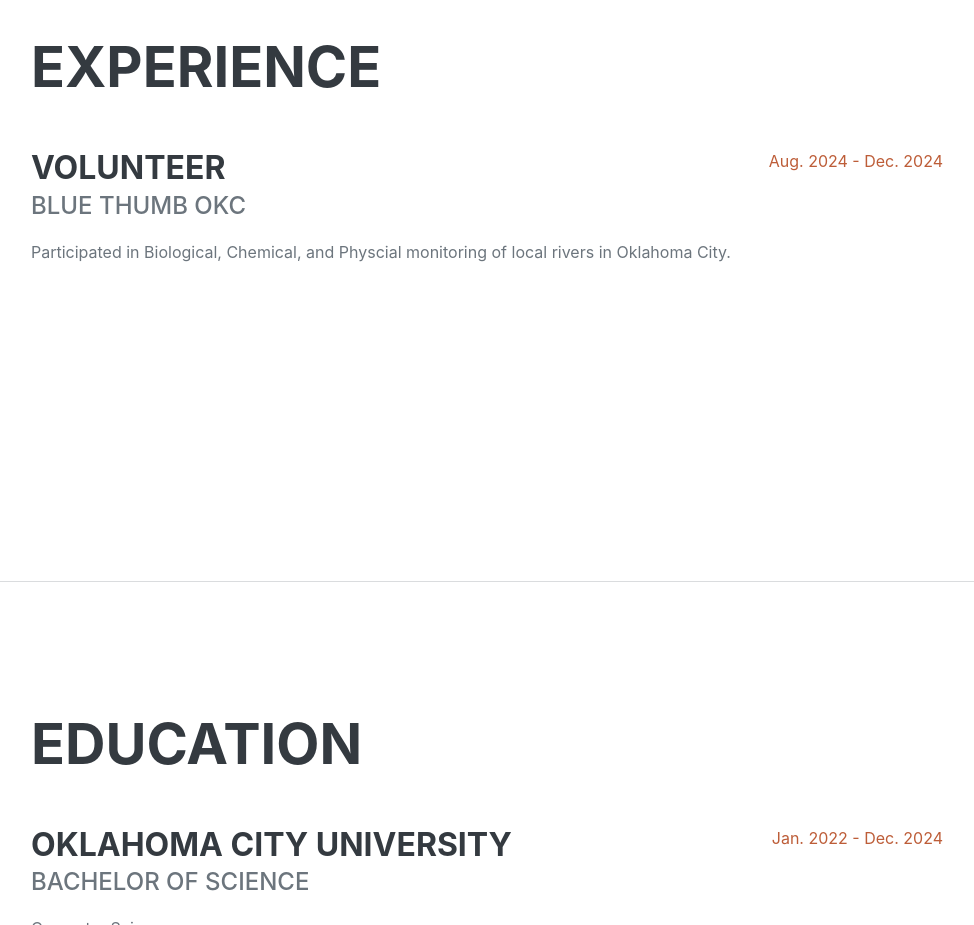
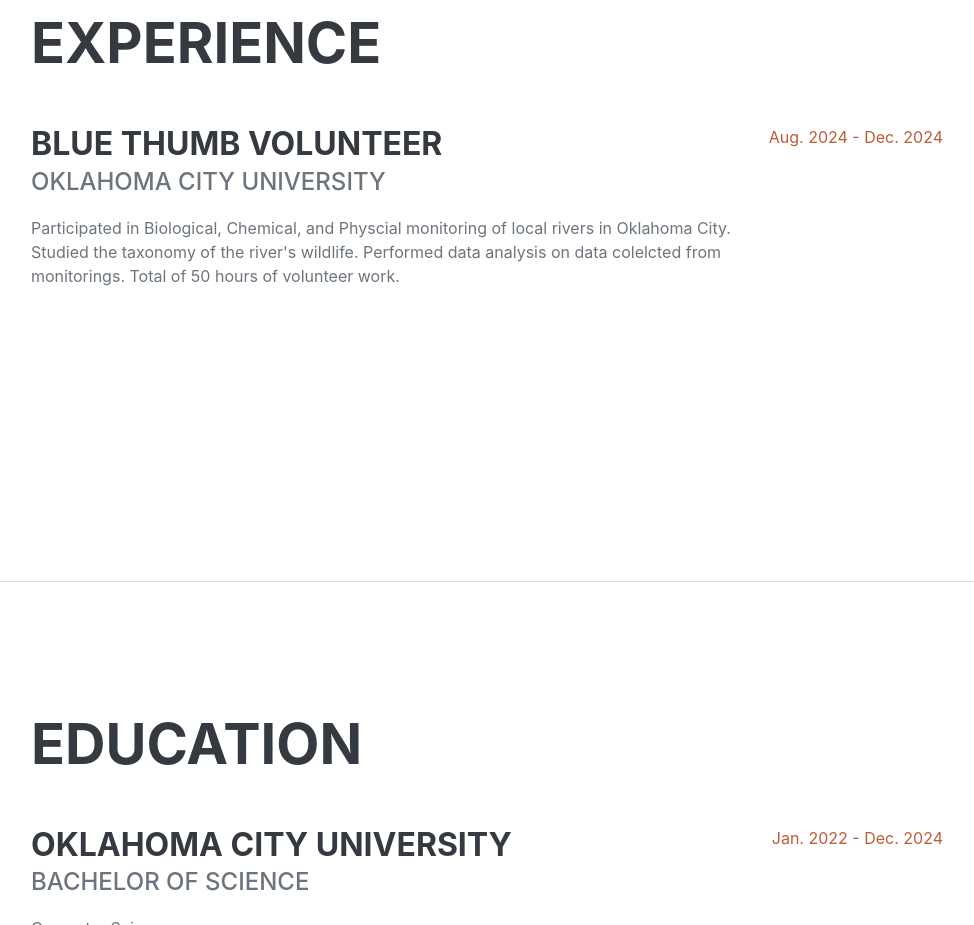
Before and after one commit to KristopherWilson/KristopherWilson.github.io, a plain HTML site: page index.html in a window 1280 px wide. Shown: the part 1020-1945 px from the top of the page, without its empty margins (289-1263 px from the left). Drawn offline with nearby package versions, Linux system fonts and the light colour scheme; a web font is replaced by a local one.

Commit message:
Update index.html
updated experiences section

```diff
--- a/index.html
+++ b/index.html
@@ -61,9 +61,12 @@
                     <h2 class="mb-5">Experience</h2>
                     <div class="d-flex flex-column flex-md-row justify-content-between mb-5">
                         <div class="flex-grow-1">
-                            <h3 class="mb-0">Volunteer</h3>
-                            <div class="subheading mb-3">Blue Thumb OKC</div>
-                            <p>Participated in Biological, Chemical, and Physcial monitoring of local rivers in Oklahoma City.</p>
+                            <h3 class="mb-0">Blue Thumb Volunteer</h3>
+                            <div class="subheading mb-3">Oklahoma City University</div>
+                            <p>Participated in Biological, Chemical, and Physcial monitoring of local rivers in Oklahoma City.
+                                Studied the taxonomy of the river's wildlife.
+                                Performed data analysis on data colelcted from monitorings.
+                                Total of 50 hours of volunteer work.</p>
                         </div>
                         <div class="flex-shrink-0"><span class="text-primary">Aug. 2024 - Dec. 2024</span></div>
                     </div>
```
